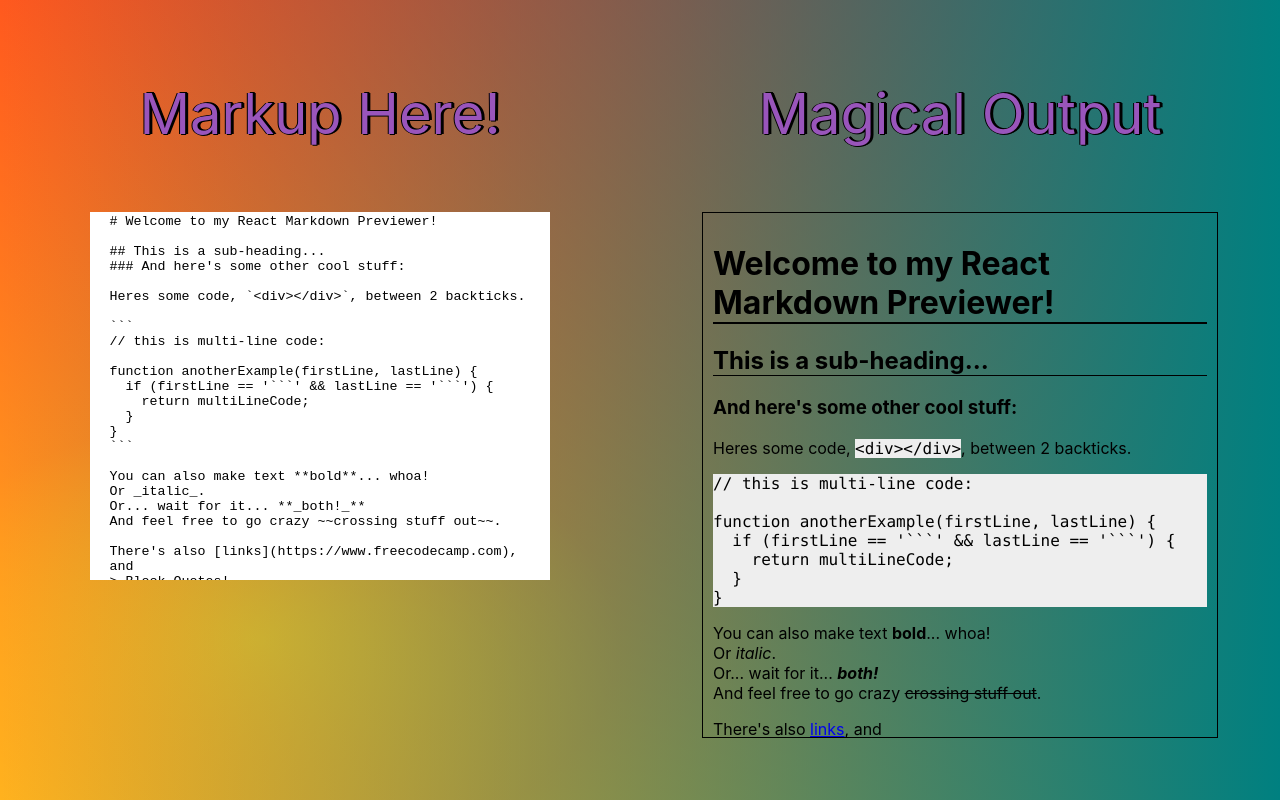
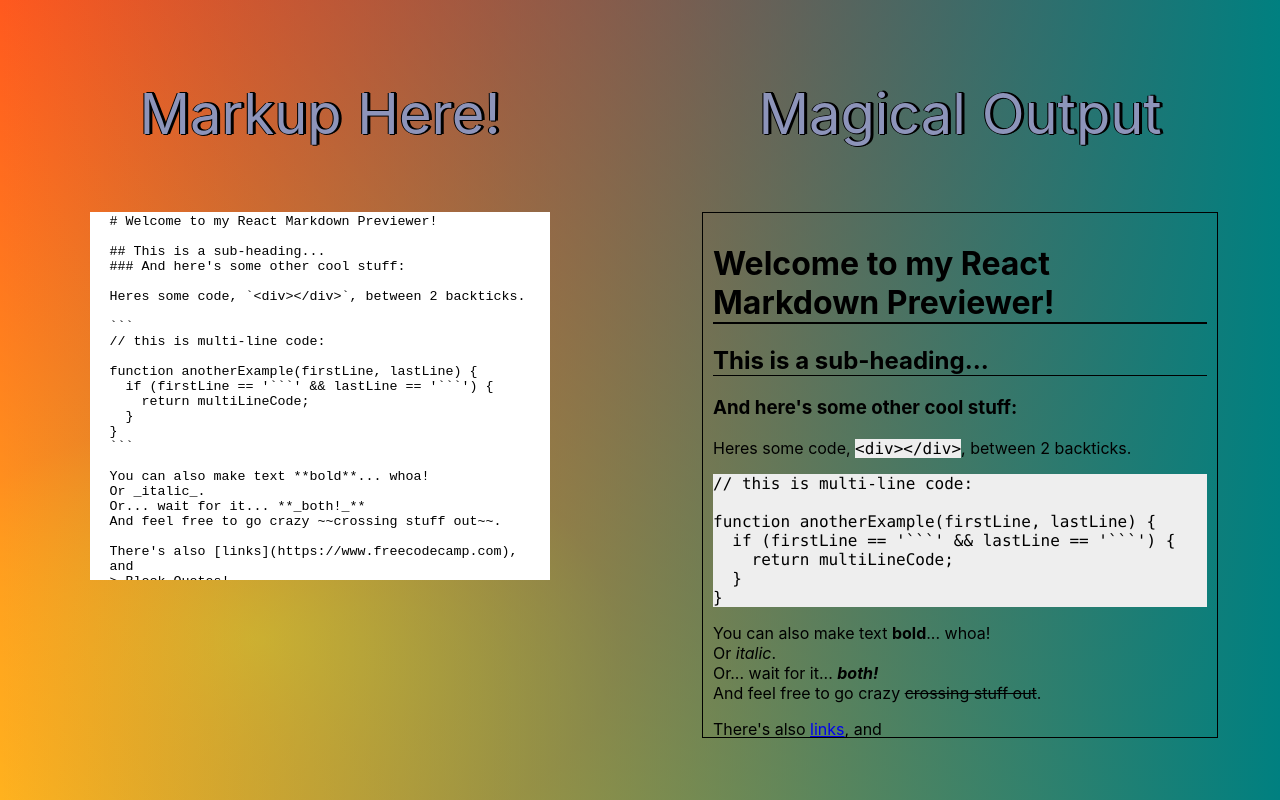
Before and after one commit to LaurentLabine/fcc-frontend-markdown-previewer, a React (Create React App) app: page / in a window 1280 px wide. Built offline with nearby package versions, Linux system fonts and the light colour scheme.

Commit message:
Changed header color

```diff
--- a/src/previewer/component.js
+++ b/src/previewer/component.js
@@ -12,7 +12,7 @@ marked.setOptions({
 //Styled-Components Elements definition
 const ContainerHeader = styled.header `
     padding-top: 3rem;
-    color: #9955bb;
+    color: #8d94ba;
     text-shadow: -1px 0 0 #000000, 1px 1px 0 #000000, 2px -1px 0 #000000, 3px 0 0 #000000;
     font-size: 56px;
 `
```
